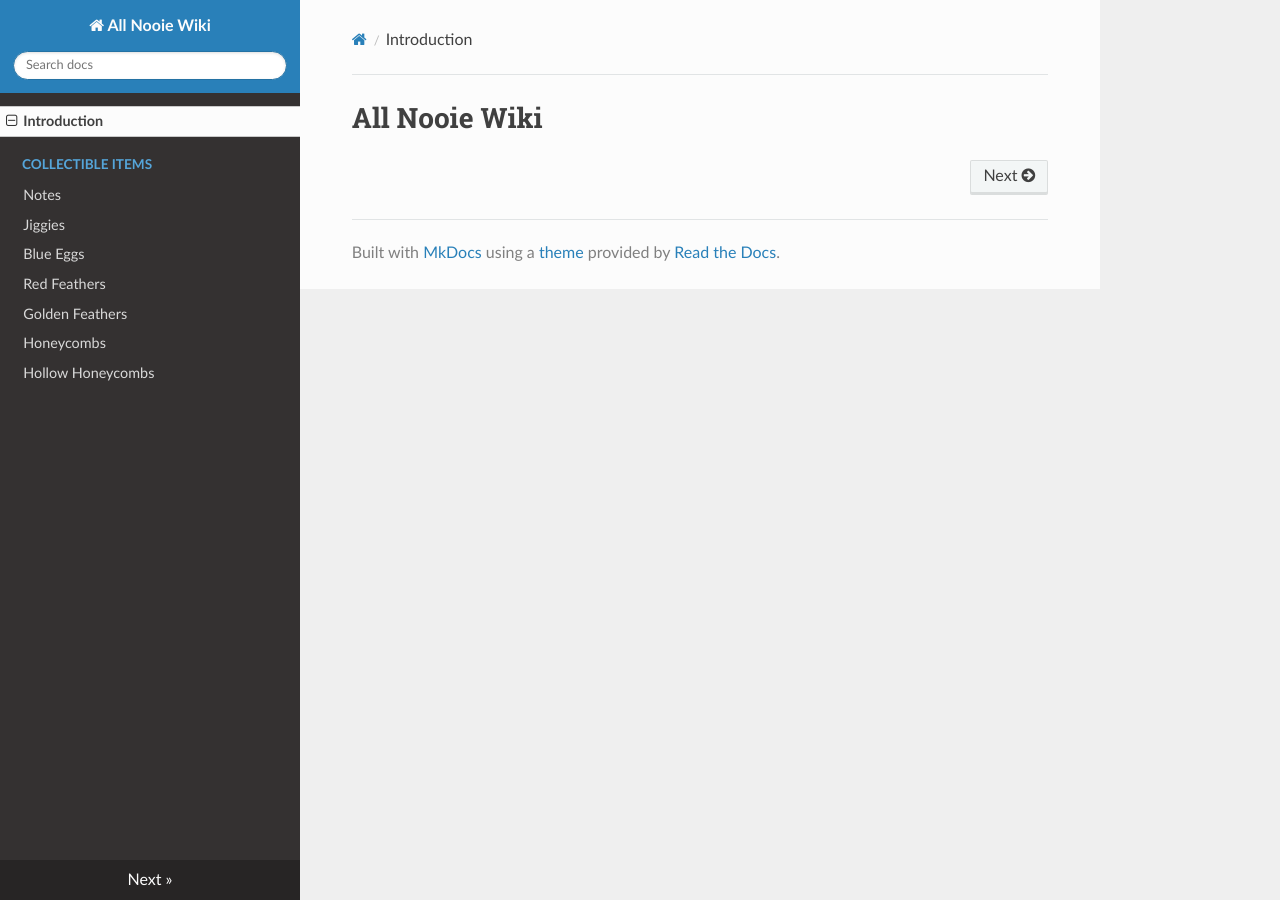
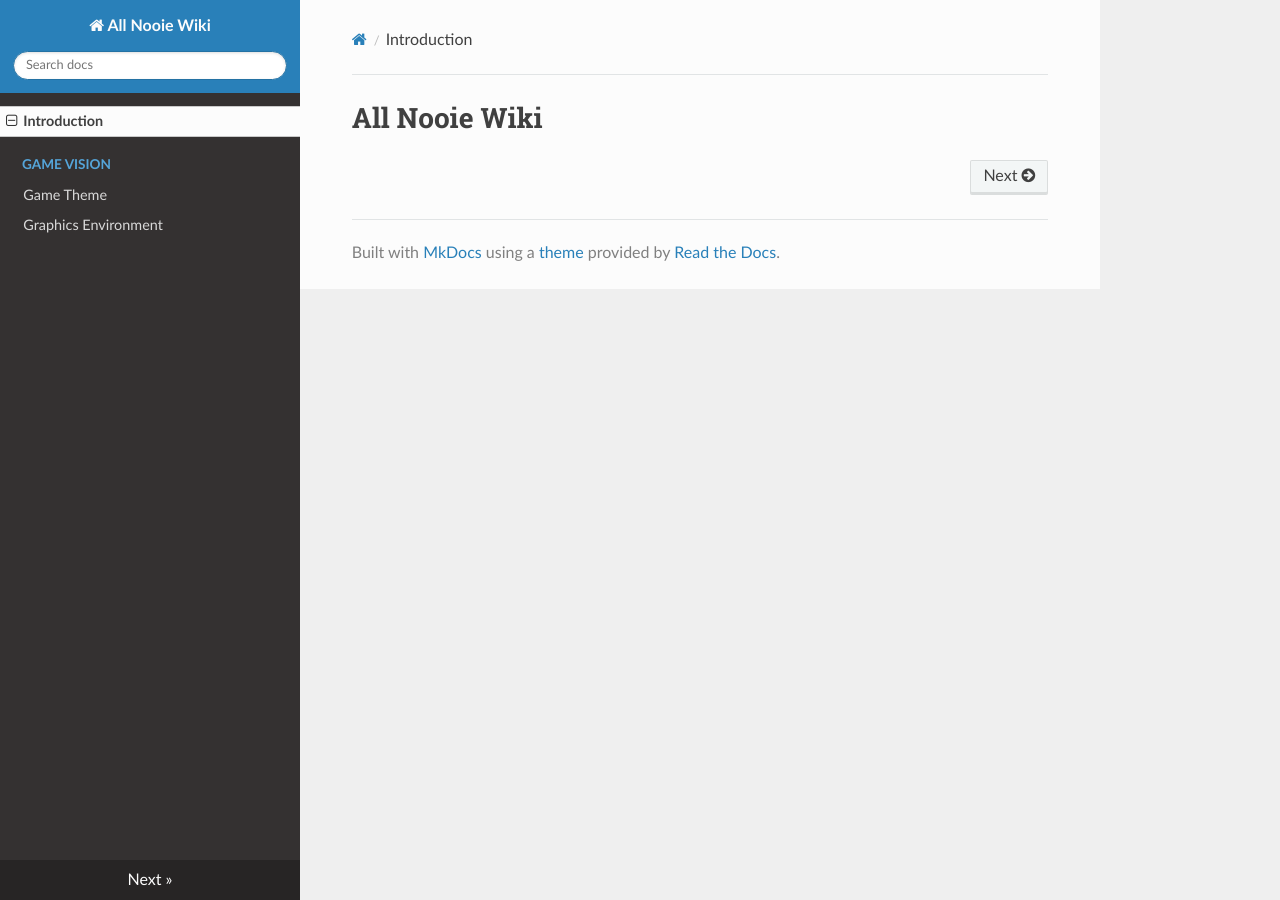
Before and after one commit to All-Nooie/All_Nooie_Wiki, an MkDocs documentation site: the page built from docs/index.md, in a window 1280 px wide. Built offline with MkDocs 1.6.1, drawn with Linux system fonts in a browser that asks for light colours; nearby versions of some CDN libraries.

Commit message:
simplified the gdd

```diff
--- a/mkdocs.yml
+++ b/mkdocs.yml
@@ -5,17 +5,8 @@ theme:
   user_color_mode_toggle: true
   palette:
     scheme: default
-markdown_extensions:
-  - admonition
-  - attr_list
-  - md_in_html
 nav:
   - Introduction: index.md
-  - Collectible Items:
-    - Notes: collectibles/notes.md
-    - Jiggies: collectibles/jiggies.md
-    - Blue Eggs: collectibles/blue-eggs.md
-    - Red Feathers: collectibles/red-feathers.md
-    - Golden Feathers: collectibles/golden-feathers.md
-    - Honeycombs: collectibles/honeycombs.md
-    - Hollow Honeycombs: collectibles/hollow-honeycombs.md
+  - Game Vision:
+    - Game Theme: game-vision/game-theme.md
+    - Graphics Environment: game-vision/visual-appearance.md
```
Also changed, not shown: README.md (+1 -1 lines), docs/collectibles/blue-eggs.md (deleted, +0 -7 lines), docs/collectibles/golden-feathers.md (deleted, +0 -7 lines), docs/collectibles/hollow-honeycombs.md (deleted, +0 -4 lines), docs/collectibles/honeycombs.md (deleted, +0 -12 lines), docs/collectibles/jiggies.md (deleted, +0 -4 lines), docs/collectibles/notes.md (deleted, +0 -8 lines), docs/collectibles/red-feathers.md (deleted, +0 -7 lines), docs/game-vision/game-theme.md (added, +15 -0 lines), docs/game-vision/visual-appearance.md (added, +7 -0 lines), docs/assets/low-poly-world.webp (added), docs/assets/notes.webp (deleted).
